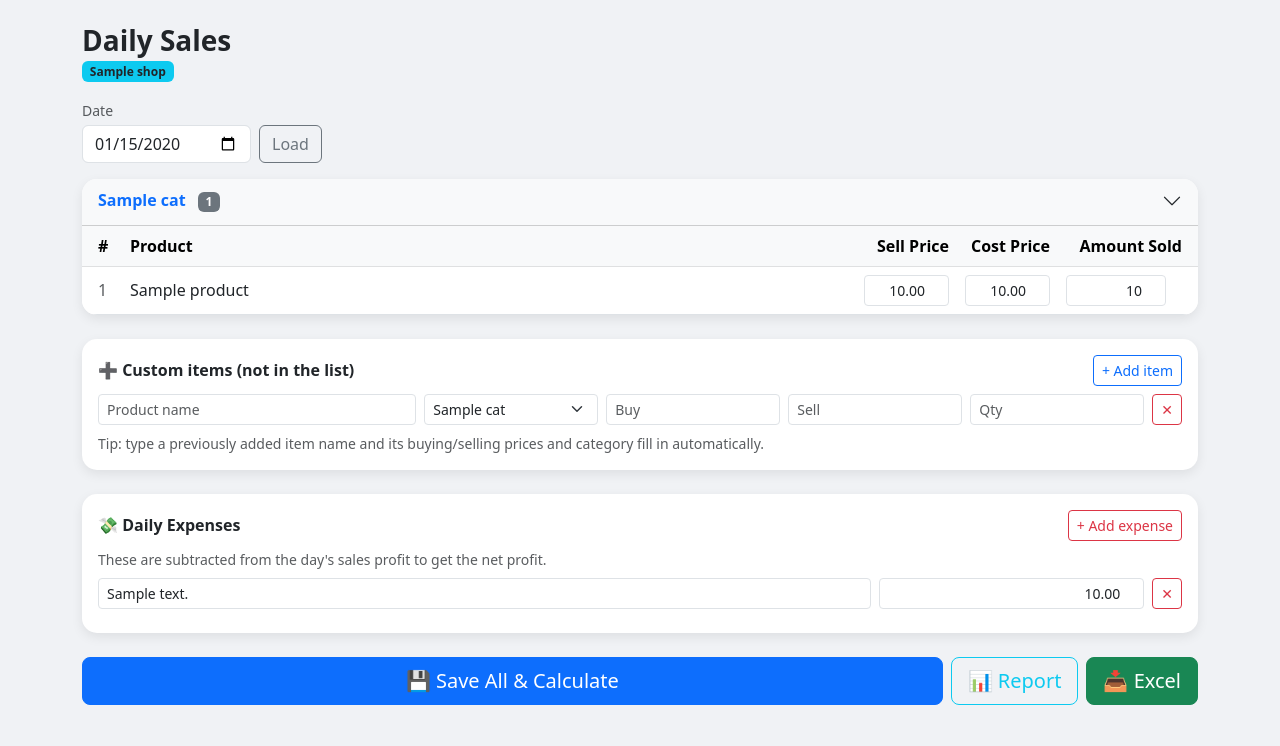
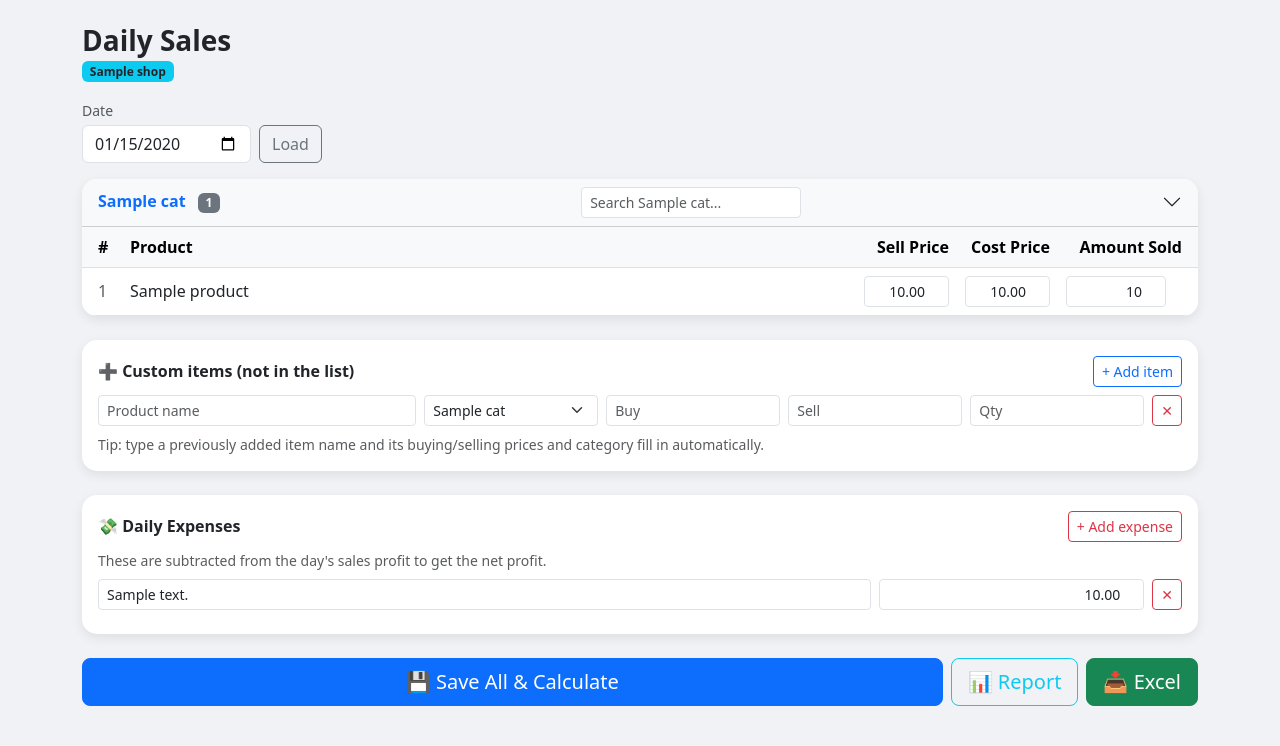
Before and after one commit to ANDERSON254KE/ProfitTracker-, a Django app: template tracker/templates/tracker/daily_sales.html in a window 1280 px wide. Shown: the part 46-792 px from the top of the page. Run offline with Django 5.2, Linux system fonts and the light colour scheme; tables that the repository leaves empty hold one stand-in row (values such as "Sample post"); the template is opened without the code that fills it: values that come from a table or form of the project are taken from there, most other values are stand-ins (such as "Sample title", 1, 10 or a date in 2020).

Commit message:
Add product search box to each category section in daily sales

```diff
--- a/tracker/templates/tracker/daily_sales.html
+++ b/tracker/templates/tracker/daily_sales.html
@@ -79,10 +79,13 @@
             {% for cat_data in categories_data %}
             <div class="category-section">
                 <div class="card p-0 overflow-hidden mb-2">
-                    <div class="category-header card-header bg-light d-flex justify-content-between align-items-center py-2"
+                    <div class="category-header card-header bg-light d-flex justify-content-between align-items-center gap-2 py-2"
                          data-bs-toggle="collapse" data-bs-target="#collapse-{{ forloop.counter }}" aria-expanded="true">
-                        <h6 class="mb-0 fw-bold text-primary">{{ cat_data.name }} <span class="badge bg-secondary ms-2">{{ cat_data.rows|length }}</span></h6>
-                        <i class="bi bi-chevron-down fs-5"></i>
+                        <h6 class="mb-0 fw-bold text-primary text-nowrap">{{ cat_data.name }} <span class="badge bg-secondary ms-2">{{ cat_data.rows|length }}</span></h6>
+                        <input type="search" class="form-control form-control-sm category-search d-none d-sm-block" style="max-width:220px;"
+                               placeholder="Search {{ cat_data.name }}..." data-collapse="#collapse-{{ forloop.counter }}"
+                               onclick="event.stopPropagation()">
+                        <i class="bi bi-chevron-down fs-5 text-nowrap"></i>
                     </div>
                     <div class="collapse show" id="collapse-{{ forloop.counter }}">
                         <div class="table-responsive">
@@ -279,6 +282,18 @@
                 expContainer.appendChild(node);
             });
         }
+
+        document.querySelectorAll('.category-search').forEach(function (input) {
+            input.addEventListener('input', function () {
+                var q = input.value.trim().toLowerCase();
+                var panel = document.querySelector(input.dataset.collapse);
+                if (!panel) return;
+                panel.querySelectorAll('tbody tr').forEach(function (tr) {
+                    var name = tr.children[1] ? tr.children[1].textContent.toLowerCase() : '';
+                    tr.style.display = name.indexOf(q) === -1 ? 'none' : '';
+                });
+            });
+        });
     })();
     </script>
 
```
